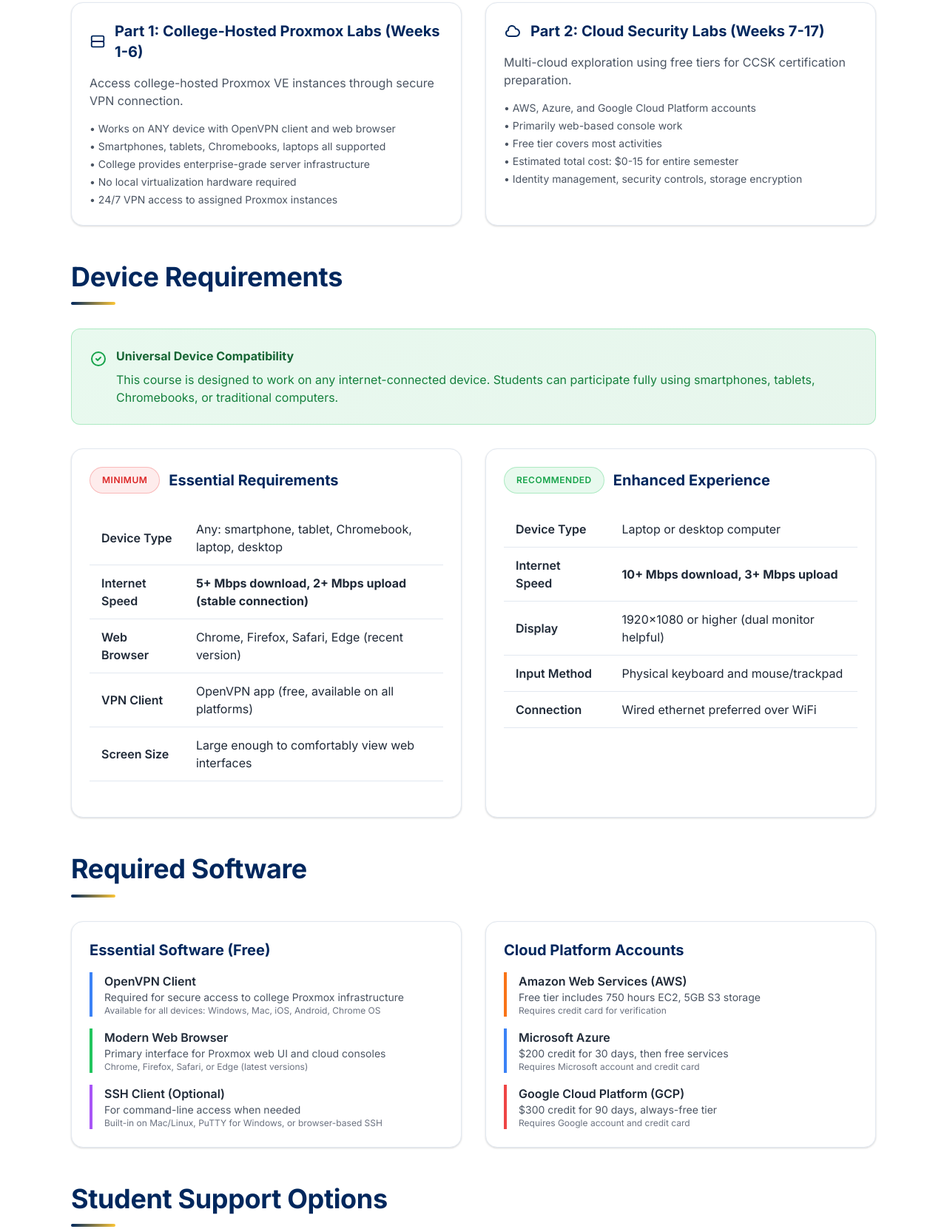
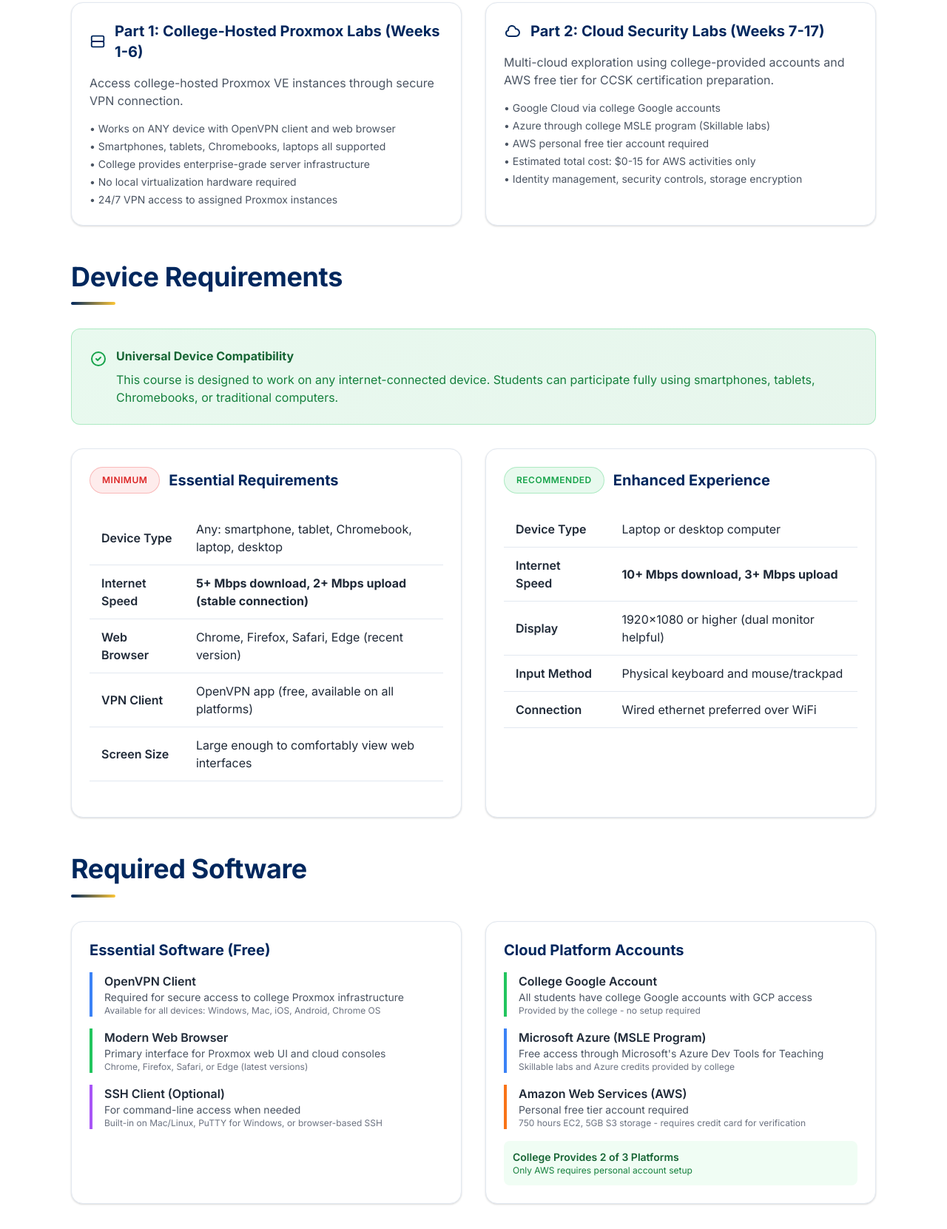
Before and after one commit to dpai-mc/csc161-resources, a plain HTML site: page tech-reqts-v2.html in a window 1280 px wide. Shown: the part 638-2299 px from the top of the page at 74% size. Drawn offline with nearby package versions, Linux system fonts and the light colour scheme.

Commit message:
Update tech-reqts-v2.html

```diff
--- a/tech-reqts-v2.html
+++ b/tech-reqts-v2.html
@@ -233,7 +233,7 @@
                         <h3 class="font-bold text-red-800 text-xl mb-3">Most Critical Requirement: Reliable Internet Connection</h3>
                         <p class="text-red-700 mb-4">A stable internet connection is essential for success in this course. All course activities depend on internet connectivity:</p>
                         <ul class="text-red-700 space-y-2">
-                            <li><strong>• Zoom Classes:</strong> Weekly Thursday meetings (video not required, audio participation only)</li>
+                            <li><strong>• Zoom Classes:</strong> Weekly Thursday meetings (student video not required, but viewing instructor video/screen share)</li>
                             <li><strong>• VPN Access:</strong> Part 1 labs require connection to college Proxmox infrastructure</li>
                             <li><strong>• Cloud Platforms:</strong> Part 2 labs use AWS, Azure, and GCP web consoles</li>
                         </ul>
@@ -275,12 +275,12 @@
                         </svg>
                         Part 2: Cloud Security Labs (Weeks 7-17)
                     </h3>
-                    <p class="text-gray-600 mb-4">Multi-cloud exploration using free tiers for CCSK certification preparation.</p>
+                    <p class="text-gray-600 mb-4">Multi-cloud exploration using college-provided accounts and AWS free tier for CCSK certification preparation.</p>
                     <ul class="text-sm text-gray-600 space-y-1">
-                        <li>• AWS, Azure, and Google Cloud Platform accounts</li>
-                        <li>• Primarily web-based console work</li>
-                        <li>• Free tier covers most activities</li>
-                        <li>• Estimated total cost: $0-15 for entire semester</li>
+                        <li>• Google Cloud via college Google accounts</li>
+                        <li>• Azure through college MSLE program (Skillable labs)</li>
+                        <li>• AWS personal free tier account required</li>
+                        <li>• Estimated total cost: $0-15 for AWS activities only</li>
                         <li>• Identity management, security controls, storage encryption</li>
                     </ul>
                 </div>
@@ -403,23 +403,28 @@
                 <div class="modern-card p-6">
                     <h3 class="text-xl font-bold school-blue-text mb-4">Cloud Platform Accounts</h3>
                     <div class="space-y-4">
-                        <div class="border-l-4 border-orange-500 pl-4">
-                            <h4 class="font-semibold text-gray-800">Amazon Web Services (AWS)</h4>
-                            <p class="text-sm text-gray-600">Free tier includes 750 hours EC2, 5GB S3 storage</p>
-                            <p class="text-xs text-gray-500">Requires credit card for verification</p>
+                        <div class="border-l-4 border-green-500 pl-4">
+                            <h4 class="font-semibold text-gray-800">College Google Account</h4>
+                            <p class="text-sm text-gray-600">All students have college Google accounts with GCP access</p>
+                            <p class="text-xs text-gray-500">Provided by the college - no setup required</p>
                         </div>
 
                         <div class="border-l-4 border-blue-500 pl-4">
-                            <h4 class="font-semibold text-gray-800">Microsoft Azure</h4>
-                            <p class="text-sm text-gray-600">$200 credit for 30 days, then free services</p>
-                            <p class="text-xs text-gray-500">Requires Microsoft account and credit card</p>
+                            <h4 class="font-semibold text-gray-800">Microsoft Azure (MSLE Program)</h4>
+                            <p class="text-sm text-gray-600">Free access through Microsoft's Azure Dev Tools for Teaching</p>
+                            <p class="text-xs text-gray-500">Skillable labs and Azure credits provided by college</p>
                         </div>
 
-                        <div class="border-l-4 border-red-500 pl-4">
-                            <h4 class="font-semibold text-gray-800">Google Cloud Platform (GCP)</h4>
-                            <p class="text-sm text-gray-600">$300 credit for 90 days, always-free tier</p>
-                            <p class="text-xs text-gray-500">Requires Google account and credit card</p>
+                        <div class="border-l-4 border-orange-500 pl-4">
+                            <h4 class="font-semibold text-gray-800">Amazon Web Services (AWS)</h4>
+                            <p class="text-sm text-gray-600">Personal free tier account required</p>
+                            <p class="text-xs text-gray-500">750 hours EC2, 5GB S3 storage - requires credit card for verification</p>
                         </div>
+                    </div>
+
+                    <div class="mt-4 p-3 bg-green-50 rounded-lg">
+                        <p class="text-green-800 text-sm font-semibold">College Provides 2 of 3 Platforms</p>
+                        <p class="text-green-700 text-xs">Only AWS requires personal account setup</p>
                     </div>
                 </div>
             </div>
@@ -486,8 +491,8 @@
                             </thead>
                             <tbody>
                                 <tr>
-                                    <td>Zoom Audio Classes (no video required)</td>
-                                    <td>3 Mbps down, 1 Mbps up</td>
+                                    <td>Zoom Audio Classes (watching instructor video/screen share)</td>
+                                    <td>5 Mbps down, 1 Mbps up</td>
                                 </tr>
                                 <tr>
                                     <td>VPN + Proxmox Web UI</td>
```
